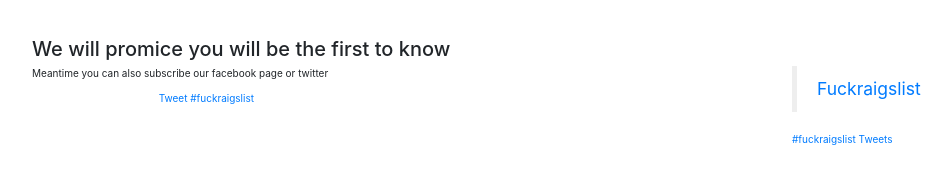
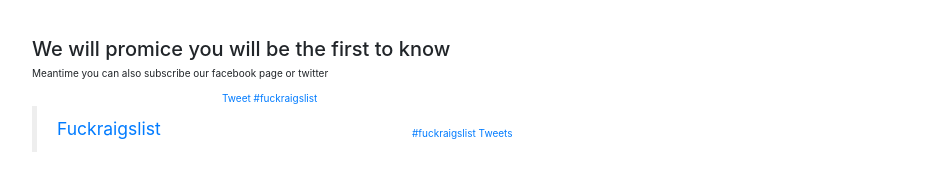
Before and after one commit to echojuno/echojuno.github.io, a plain HTML site: page thankyou.html in a window 1280 px wide. Shown: the part 210-400 px from the top of the page, without its empty margins (53-1004 px from the left). Drawn offline with nearby package versions, Linux system fonts and the light colour scheme.

Commit message:
Update thankyou.html

```diff
--- a/thankyou.html
+++ b/thankyou.html
@@ -85,7 +85,7 @@
    </div>
     <div class="row">
 
-        <div class="col-sm-8">
+        <div class="col-sm-12">
 <p>Meantime you can also subscribe our facebook page or twitter
 </p>
 
@@ -101,21 +101,27 @@
         <div class="col-sm-2"><a href="https://twitter.com/intent/tweet?button_hashtag=fuckraigslist" class="twitter-hashtag-button" data-size="large" data-url="http://fuckraigslist.com">Tweet #fuckraigslist</a> <script>!function(d,s,id){var js,fjs=d.getElementsByTagName(s)[0],p=/^http:/.test(d.location)?'http':'https';if(!d.getElementById(id)){js=d.createElement(s);js.id=id;js.src=p+'://platform.twitter.com/widgets.js';fjs.parentNode.insertBefore(js,fjs);}}(document, 'script', 'twitter-wjs');</script></div>
     </div>
 
+       <div class="row">
+             <div class="col-sm-4">
 
+            <div class="fb-page" data-href="https://www.facebook.com/pages/Fuckraigslist/1619081145001023" data-width="300" data-height="200" data-hide-cover="false" data-show-facepile="true" data-show-posts="false"><div class="fb-xfbml-parse-ignore"><blockquote cite="https://www.facebook.com/pages/Fuckraigslist/1619081145001023"><a href="https://www.facebook.com/pages/Fuckraigslist/1619081145001023">Fuckraigslist</a></blockquote></div></div>
+
+
+
+        </div>
+
+           <div class="col-sm-4">
+                  <div style="margin-top:20px;" class="twitter-widget"> <a class="twitter-timeline" href="https://twitter.com/hashtag/fuckraigslist" data-widget-id="589069595257995264">#fuckraigslist Tweets</a> <script>!function(d,s,id){var js,fjs=d.getElementsByTagName(s)[0],p=/^http:/.test(d.location)?'http':'https';if(!d.getElementById(id)){js=d.createElement(s);js.id=id;js.src=p+"://platform.twitter.com/widgets.js";fjs.parentNode.insertBefore(js,fjs);}}(document,"script","twitter-wjs");</script> </div>
+
+           </div>
+
+       </div>
 
        </div>
 
 
 
-           <div class="col-sm-4">
 
-            <div class="fb-page" data-href="https://www.facebook.com/pages/Fuckraigslist/1619081145001023" data-width="300" data-height="200" data-hide-cover="false" data-show-facepile="true" data-show-posts="false"><div class="fb-xfbml-parse-ignore"><blockquote cite="https://www.facebook.com/pages/Fuckraigslist/1619081145001023"><a href="https://www.facebook.com/pages/Fuckraigslist/1619081145001023">Fuckraigslist</a></blockquote></div></div>
-
-
-             <div style="margin-top:20px;" class="twitter-widget"> <a class="twitter-timeline" href="https://twitter.com/hashtag/fuckraigslist" data-widget-id="589069595257995264">#fuckraigslist Tweets</a> <script>!function(d,s,id){var js,fjs=d.getElementsByTagName(s)[0],p=/^http:/.test(d.location)?'http':'https';if(!d.getElementById(id)){js=d.createElement(s);js.id=id;js.src=p+"://platform.twitter.com/widgets.js";fjs.parentNode.insertBefore(js,fjs);}}(document,"script","twitter-wjs");</script> </div>
-
-
-        </div>
     </div>
 
 
```
